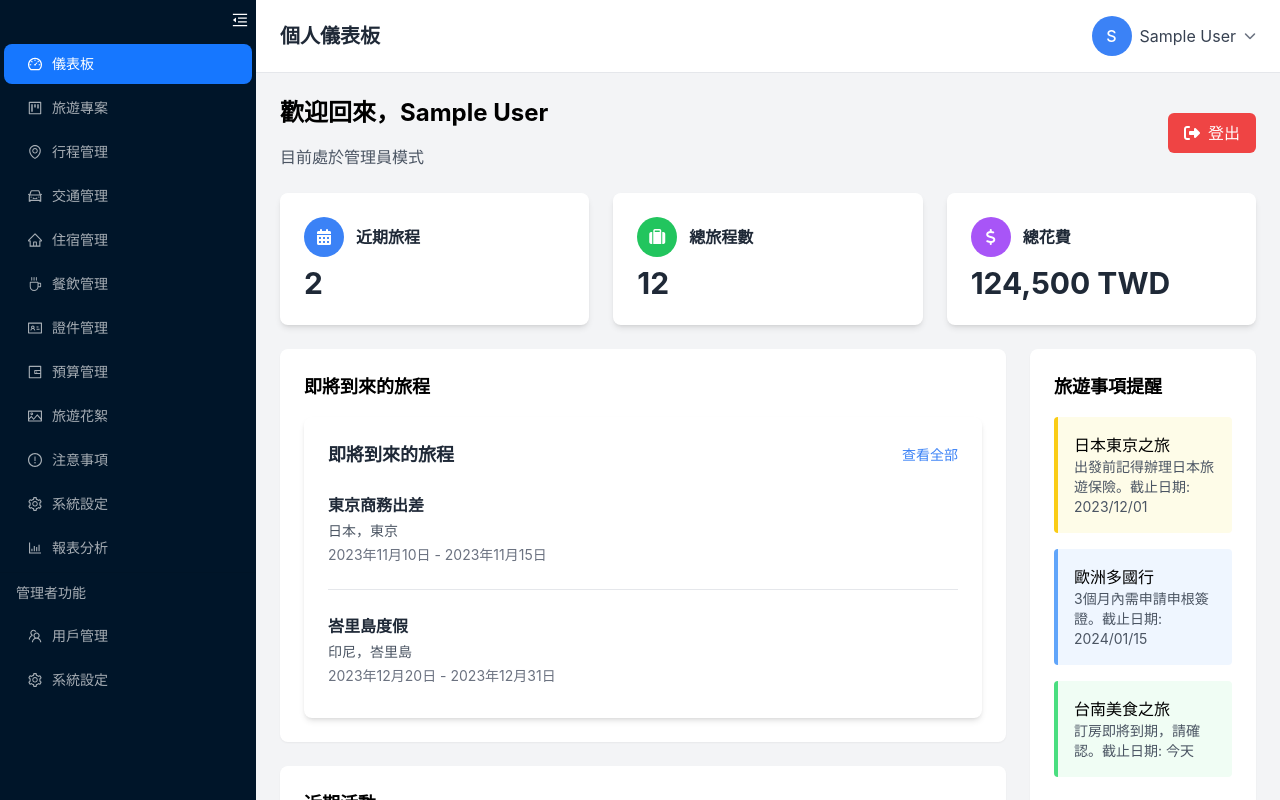
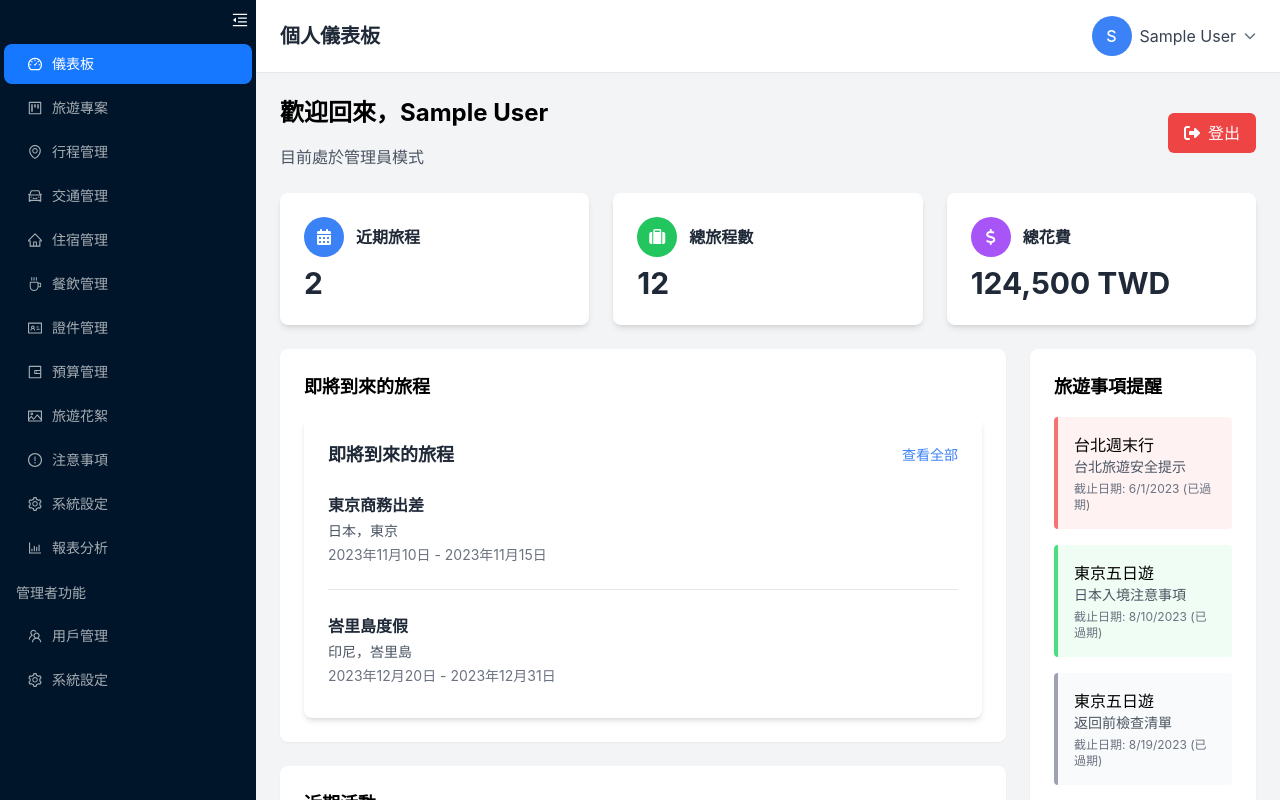
Before and after one commit to marmotkit/travel_project, a React (Create React App) app: page /dashboard in a window 1280 px wide. Built offline with nearby package versions, Linux system fonts and the light colour scheme; sample sign-in values are in the browser's storage.

Commit message:
修復年度旅行日曆月份切換功能並更新儀表板注意事項顯示

```diff
--- a/src/components/analytics/YearlyDashboard.tsx
+++ b/src/components/analytics/YearlyDashboard.tsx
@@ -94,6 +94,7 @@ const YearlyDashboard: React.FC<YearlyDashboardProps> = ({ trips }) => {
   const currentYear = new Date().getFullYear().toString();
   const [selectedYear, setSelectedYear] = useState(currentYear);
   const [yearStats, setYearStats] = useState<YearStats | null>(null);
+  const [selectedMonth, setSelectedMonth] = useState<number | null>(null);
 
   // 產生年份選項
   const generateYearOptions = () => {
@@ -249,28 +250,21 @@ const YearlyDashboard: React.FC<YearlyDashboardProps> = ({ trips }) => {
 
       {/* 日曆視圖 - 簡單展示哪些日期有旅行 */}
       <Card title="年度旅行日曆" className="mb-6">
+        <div className="mb-4">
+          <Select
+            style={{ width: 100 }}
+            value={selectedMonth ?? (new Date().getMonth() + 1)}
+            onChange={(month) => setSelectedMonth(month)}
+          >
+            {[1, 2, 3, 4, 5, 6, 7, 8, 9, 10, 11, 12].map(item => (
+              <Option key={item} value={item}>{item}月</Option>
+            ))}
+          </Select>
+        </div>
         <Calendar
           fullscreen={false}
-          headerRender={({ value, onChange }) => {
-            // 僅顯示月份，年份已在頁面頂部選擇
-            const month = value.month() + 1;
-            return (
-              <div style={{ padding: 8 }}>
-                <Select
-                  value={month}
-                  onChange={(newMonth: number) => {
-                    const newValue = value.clone();
-                    newValue.month(newMonth - 1);
-                    onChange(newValue);
-                  }}
-                >
-                  {[1, 2, 3, 4, 5, 6, 7, 8, 9, 10, 11, 12].map(item => (
-                    <Option key={item} value={item}>{item}月</Option>
-                  ))}
-                </Select>
-              </div>
-            );
-          }}
+          headerRender={() => null}
+          value={dayjs(`${selectedYear}-${selectedMonth || new Date().getMonth() + 1}-01`)}
           dateCellRender={(date) => {
             // 標記有旅行的日期
             const dateStr = date.format('YYYY-MM-DD');
--- /dev/null
+++ b/src/components/dashboard/TravelNoteReminders.tsx
@@ -0,0 +1,138 @@
+import React, { useState, useEffect } from 'react';
+import { Empty, Spin } from 'antd';
+import { TravelNote } from '../../pages/TravelNotes';
+
+interface TravelNoteRemindersProps {
+  limit?: number;
+}
+
+const TravelNoteReminders: React.FC<TravelNoteRemindersProps> = ({ limit = 3 }) => {
+  const [notes, setNotes] = useState<TravelNote[]>([]);
+  const [loading, setLoading] = useState(true);
+  const [trips, setTrips] = useState<any[]>([]);
+
+  // 獲取旅行資料，用於顯示旅行標題
+  const getTripTitle = (tripId: string) => {
+    const trip = trips.find(trip => trip.id === tripId);
+    return trip ? trip.title : '未知旅行';
+  };
+
+  // 獲取距離提醒日期的剩餘天數或狀態文字
+  const getReminderStatus = (reminderDate: string | undefined) => {
+    if (!reminderDate) return '無截止日期';
+
+    const today = new Date();
+    today.setHours(0, 0, 0, 0);
+
+    const reminder = new Date(reminderDate);
+    reminder.setHours(0, 0, 0, 0);
+
+    const diffTime = reminder.getTime() - today.getTime();
+    const diffDays = Math.ceil(diffTime / (1000 * 60 * 60 * 24));
+
+    if (diffDays < 0) return '已過期';
+    if (diffDays === 0) return '今天';
+    if (diffDays === 1) return '明天';
+    return `${diffDays} 天後`;
+  };
+
+  // 根據類別獲取 CSS 類名
+  const getCategoryClass = (category: string) => {
+    switch (category) {
+      case 'safety':
+        return 'bg-red-50 border-red-400';
+      case 'health':
+        return 'bg-pink-50 border-pink-400';
+      case 'culture':
+        return 'bg-purple-50 border-purple-400';
+      case 'transportation':
+        return 'bg-blue-50 border-blue-400';
+      case 'weather':
+        return 'bg-cyan-50 border-cyan-400';
+      case 'documents':
+        return 'bg-green-50 border-green-400';
+      case 'luggage':
+        return 'bg-yellow-50 border-yellow-400';
+      case 'budget':
+        return 'bg-orange-50 border-orange-400';
+      default:
+        return 'bg-gray-50 border-gray-400';
+    }
+  };
+
+  // 載入注意事項資料
+  useEffect(() => {
+    const loadData = () => {
+      try {
+        // 載入旅行數據
+        const tripsData = localStorage.getItem('trips');
+        if (tripsData) {
+          setTrips(JSON.parse(tripsData));
+        }
+
+        // 載入注意事項
+        const notesData = localStorage.getItem('travelNotes');
+        if (notesData) {
+          const allNotes: TravelNote[] = JSON.parse(notesData);
+
+          // 過濾和排序注意事項：
+          // 1. 優先按提醒日期排序（有日期的在前，日期近的優先）
+          // 2. 然後按優先級排序（高優先級在前）
+          const sortedNotes = allNotes
+            .filter(note => note.reminderDate || note.priority === 'high')
+            .sort((a, b) => {
+              // 如果兩者都有提醒日期，按日期排序
+              if (a.reminderDate && b.reminderDate) {
+                return new Date(a.reminderDate).getTime() - new Date(b.reminderDate).getTime();
+              }
+              // 有提醒日期的優先
+              if (a.reminderDate) return -1;
+              if (b.reminderDate) return 1;
+
+              // 按優先級排序
+              const priorityOrder = { high: 1, medium: 2, low: 3 };
+              return priorityOrder[a.priority] - priorityOrder[b.priority];
+            })
+            .slice(0, limit); // 只取前幾個
+
+          setNotes(sortedNotes);
+        }
+      } catch (error) {
+        console.error('載入注意事項失敗:', error);
+      } finally {
+        setLoading(false);
+      }
+    };
+
+    loadData();
+  }, [limit]);
+
+  if (loading) {
+    return <Spin tip="載入中..." />;
+  }
+
+  if (notes.length === 0) {
+    return <Empty description="暫無注意事項提醒" />;
+  }
+
+  return (
+    <div className="space-y-4">
+      {notes.map((note) => (
+        <div
+          key={note.id}
+          className={`p-4 border-l-4 rounded ${getCategoryClass(note.category)}`}
+        >
+          <h4 className="font-medium">{getTripTitle(note.tripId)}</h4>
+          <p className="text-sm text-gray-600 mb-1">{note.title}</p>
+          <p className="text-xs text-gray-500">
+            截止日期: {note.reminderDate
+              ? `${new Date(note.reminderDate).toLocaleDateString()} (${getReminderStatus(note.reminderDate)})`
+              : '無截止日期'}
+          </p>
+        </div>
+      ))}
+    </div>
+  );
+};
+
+export default TravelNoteReminders;
--- a/src/pages/Dashboard.tsx
+++ b/src/pages/Dashboard.tsx
@@ -5,6 +5,7 @@ import Header from '../components/layout/Header';
 import UpcomingTrips from '../components/dashboard/UpcomingTrips';
 import RecentActivities from '../components/dashboard/RecentActivities';
 import TripStats from '../components/dashboard/TripStats';
+import TravelNoteReminders from '../components/dashboard/TravelNoteReminders';
 
 const Dashboard: React.FC = () => {
   const [isAdmin, setIsAdmin] = useState(false);
@@ -131,28 +132,7 @@ const Dashboard: React.FC = () => {
 
             <div className="bg-white rounded-lg shadow-sm p-6">
               <h3 className="text-lg font-bold mb-4">旅遊事項提醒</h3>
-              <div className="space-y-4">
-                <div className="p-4 bg-yellow-50 border-l-4 border-yellow-400 rounded">
-                  <h4 className="font-medium">日本東京之旅</h4>
-                  <p className="text-sm text-gray-600">
-                    出發前記得辦理日本旅遊保險。截止日期: 2023/12/01
-                  </p>
-                </div>
-
-                <div className="p-4 bg-blue-50 border-l-4 border-blue-400 rounded">
-                  <h4 className="font-medium">歐洲多國行</h4>
-                  <p className="text-sm text-gray-600">
-                    3個月內需申請申根簽證。截止日期: 2024/01/15
-                  </p>
-                </div>
-
-                <div className="p-4 bg-green-50 border-l-4 border-green-400 rounded">
-                  <h4 className="font-medium">台南美食之旅</h4>
-                  <p className="text-sm text-gray-600">
-                    訂房即將到期，請確認。截止日期: 今天
-                  </p>
-                </div>
-              </div>
+              <TravelNoteReminders limit={3} />
             </div>
           </div>
         </main>
```
